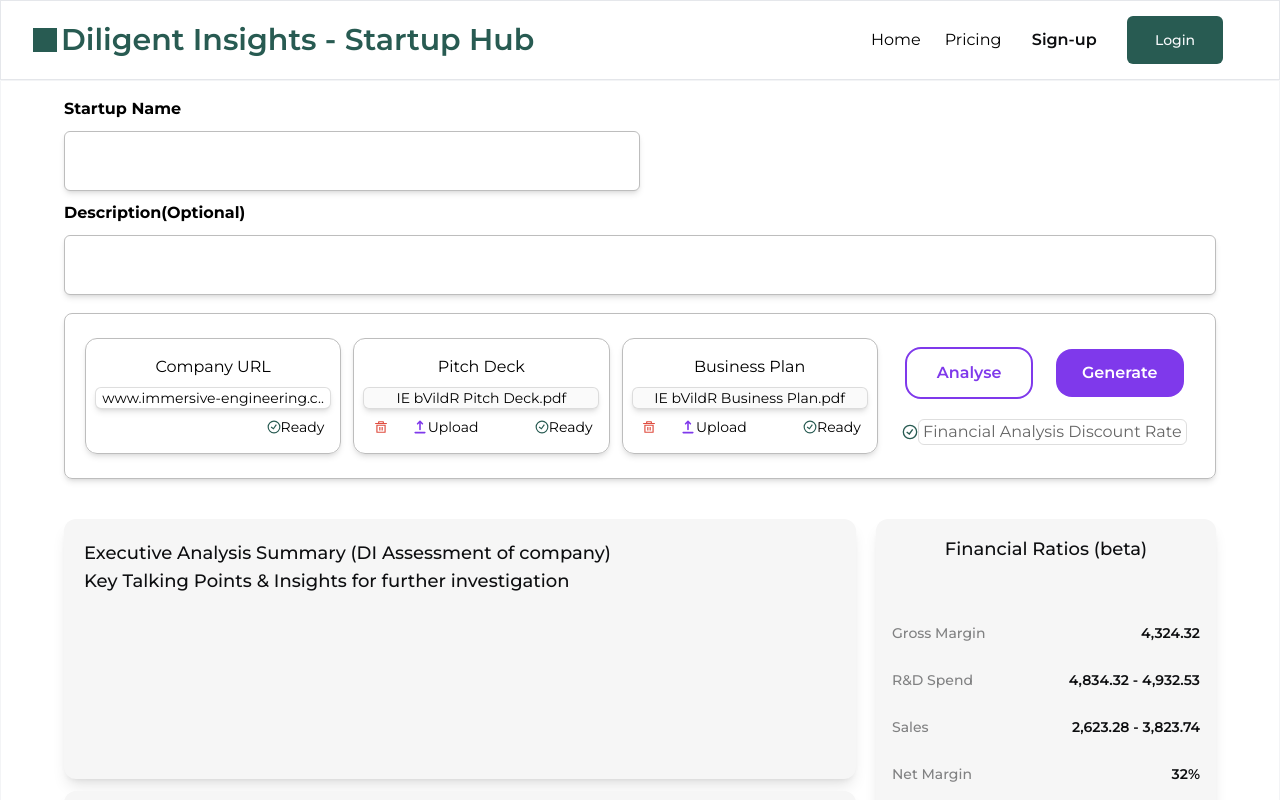
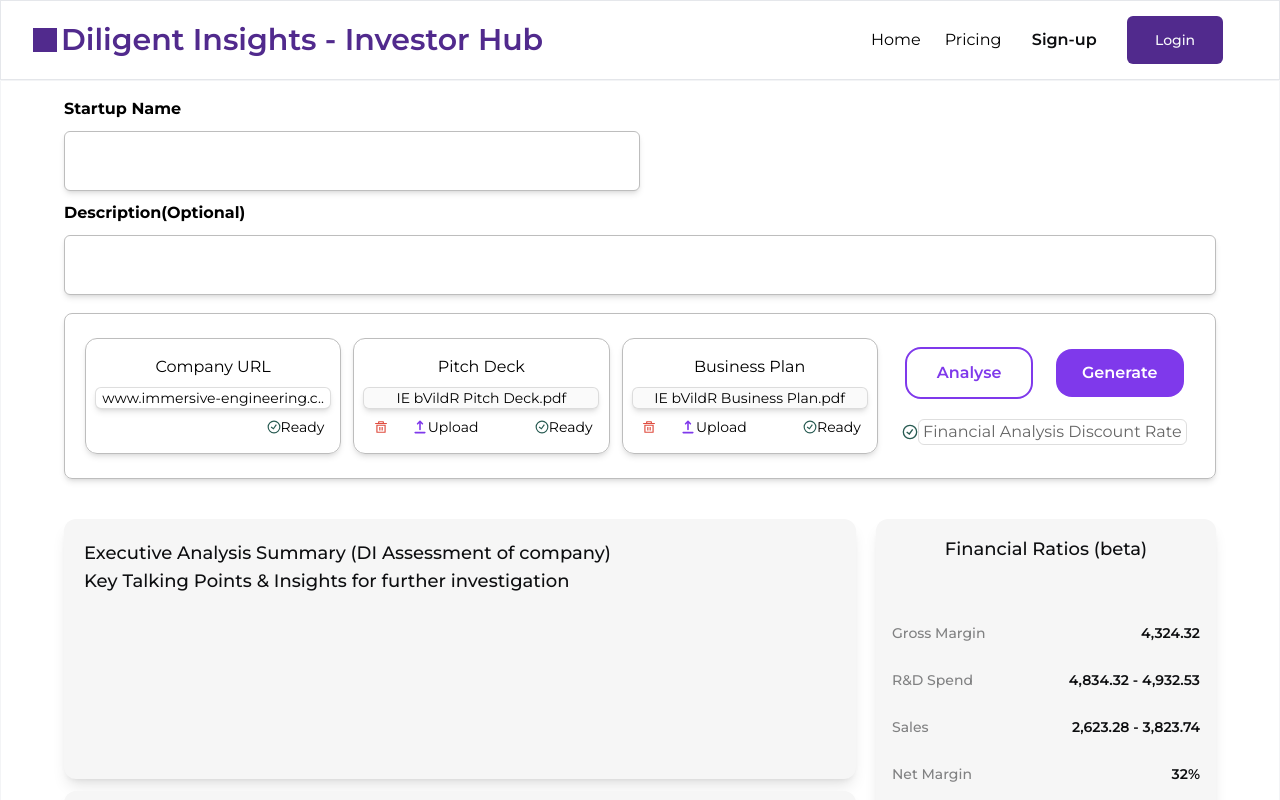
Before and after one commit to Yashgupta9330/task, a Next.js app: page /Investor in a window 1280 px wide. Shown: the top 800 px of the page. Built offline with nearby package versions, Linux system fonts and the light colour scheme.

Commit message:
fixed small changes

```diff
--- a/src/app/Investor/page.tsx
+++ b/src/app/Investor/page.tsx
@@ -16,7 +16,7 @@ const page = () => {
   }
   return (
     <div className='w-full flex flex-col'>
-      <Navbar />
+      <Navbar title='Diligent Insights  -  Investor Hub' color='#512A8D' />
       <div className="w-full min-h-[450px] flex flex-col  gap-8 rounded-tl-none rounded-tr-none rounded-bl-lg rounded-br-lg bg-[#FFFFFF] border border-solid border-gray-100 shadow-md shadow-x-0 shadow-y-4 shadow-blur-4 shadow-spread-0 pt-4 ">
 
 
--- a/src/app/Startup/page.tsx
+++ b/src/app/Startup/page.tsx
@@ -14,12 +14,12 @@ const page = () => {
   }
   return (
     <div className='w-full flex flex-col mx-auto '>
-        <Navbar />
+        <Navbar title='Diligent Insights  -  Startup Hub' color='#285B52' />
       <div className="flex w-full h-[60vh] sm:min-h-[496px] xlarge:min-h-[590px] relative">
         <div className='absolute w-[90%] sm:w-[50%] min-h-60 sm:top-52 lsm:eft-28 flex flex-col gap-14  md:top-16 md:left-8 lg:top-32 lg:left-16'>
-          <div className='w-full min-h-36 text-[42px] sm:max-xl:text-[42px] xl:text-[56px] xlarge:text-[86px] font-semibold leading-16 text-[#0D0E10] text-left'>Smart tools to Launch and Scale your ideas</div>
+          <div className='w-full pl-5 sm:p-0 min-h-36 text-[42px] sm:max-xl:text-[42px] xl:text-[56px] xlarge:text-[86px] font-semibold leading-16 text-[#0D0E10] text-left'>Smart tools to Launch and Scale your ideas</div>
           <div className='flex justify-center items-center w-48 h-14 xlarge:w-[20rem] xlarge:h-[5.5rem] cursor-pointer'>
-            <Button className='w-full h-full bg-[#285B52] font-semibold text-xl xlarge:text-3xl text-[#FFFFFF]'>Get Started</Button>
+            <Button className='w-full h-full ml-5 sm:p-0 bg-[#285B52] font-semibold text-xl xlarge:text-3xl text-[#FFFFFF]'>Get Started</Button>
           </div>
         </div>
       </div>
--- a/src/component/Navbar.tsx
+++ b/src/component/Navbar.tsx
@@ -2,34 +2,44 @@ import Image from 'next/image'
 import React from 'react'
 import logo from './logo.png'
 import { Button } from '@/components/ui/button'
-import Nav from './Sheet'
-const Navbar = () => {
+import {Nav} from './Sheet'
+import Link from 'next/link'
+
+interface NavbarProps {
+  title: string;
+  color: string;
+}
+
+const Navbar: React.FC<NavbarProps> = ({ title, color }) => {
   return (
     <div className='w-full bg-[#FFFFFF] h-20 border border-1 flex justify-center items-center'>
       <div className='flex justify-between  w-[95%]'>
         <div className="flex  justify-center items-center gap-2 lg:gap-1 cursor-pointer">
-         <div className="w-6 h-6 bg-[#285B52]"></div>
-         <div className='font-montserrat   text-xl lg:text-3xl font-semibold leading-6 text-left text-[#285B52]'>
-           Diligent Insights  -  Startup Hub
+          <div className={`w-6 h-6 `} style={{ backgroundColor: color }}></div>
+          <div
+            className={`font-montserrat   text-xl lg:text-3xl font-semibold leading-6 text-left `}
+            style={{ color: color }}
+          >
+            {title}
           </div>
         </div>
 
 
         <div className='hidden md:block'>
-         <div className="flex w-[455px] md:w-[400px] lg:w-[400px] h-12  items-center justify-between  pr-10 pl-10 md:pr-6 lg:pl-6 lg:pr-6 lg:pl-6">
+          <div className="flex w-[455px] md:w-[400px] lg:w-[400px] h-12  items-center justify-between  pr-10 pl-10 md:pr-6 lg:pl-6 lg:pr-6">
             <div className="flex justify-between gap-8 md:gap-6">
-               <div className='cursor-pointer'>Home</div>
+              <Link href='/' className='cursor-pointer'>Home</Link>
             <div className='cursor-pointer'>Pricing</div>
           </div>
           <div className='h-full flex justify-center items-center px-2 py-6 text-[#0D0E10] font-semibold text-4  leading-6 cursor-pointer'>Sign-up</div>
-             <div className='h-full flex justify-center items-center w-24 cursor-pointer'><Button className='w-full h-full bg-[#285B52]'>Login</Button></div>
+          <div className='h-full flex justify-center items-center font-semibold w-24 cursor-pointer'><Button className='w-full h-full' style={{ backgroundColor: color }}>Login</Button></div>
         </div>
       </div>
       <div className='md:hidden'>
-          <Nav/>
+        <Nav color={ title==='Diligent Insights  -  Startup Hub'? '#285B52':'#512A8D'} />
       </div>
     </div>
-    </div>
+    </div >
   )
 }
 
--- a/src/component/Sheet.tsx
+++ b/src/component/Sheet.tsx
@@ -10,7 +10,14 @@ import {
   import { FaHome } from "react-icons/fa";
   import { Button } from "@/components/ui/button";
   import { ImPriceTag } from "react-icons/im";
-  export default function Nav(){
+import Link from "next/link";
+
+  interface NavProps {
+    color: string;
+  }
+
+
+  export const Nav: React.FC<NavProps> =({color})=>{
     return(
         <Sheet>
        <SheetTrigger><GiHamburgerMenu className="w-6 h-auto" /></SheetTrigger>
@@ -19,10 +26,10 @@ import {
        <SheetTitle className="font-montserrat text-xl font-semibold leading-6 text-left text-[#285B52]">Diligent Insights</SheetTitle>
        </SheetHeader>
        <div className="flex flex-col flex-start gap-8  w-24  w-full mt-8">
-        <div className="flex gap-2 items-center jusitfy-center"><FaHome /><span>Home</span></div>
+        <Link href='/' className="flex gap-2 items-center jusitfy-center"><FaHome />Home</Link>
         <div className="flex gap-2 items-center jusitfy-center"><ImPriceTag/><span>Pricing</span></div>
         <div className='h-full flex justify-center items-center w-24 text-[#0D0E10] font-semibold text-4  leading-6 cursor-pointer'>Sign-up</div>
-        <div className='h-full flex justify-center items-center w-24 cursor-pointer'><Button className='w-full h-full bg-[#285B52]'>Login</Button></div>
+        <div className='h-full flex justify-center items-center w-24 cursor-pointer'><Button className='w-full h-full ' style={{backgroundColor: color}} >Login</Button></div>
         </div>
       </SheetContent>
       </Sheet>
--- a/src/component/investorcard.tsx
+++ b/src/component/investorcard.tsx
@@ -49,7 +49,7 @@ const Investorcard: React.FC<InvestorCardProps> = ({ head, def, fl }) => {
                     <RiDeleteBin5Line className='cursor-pointer text-[#DF4C3F]' onClick={() => setFileName(def)} />
                         <div className="flex justify-center items-center">
                             <HiUpload className='text-[#7F39EB] cursor-pointer w-4 h-4' onClick={handleFileUpload} />
-                            <span className=" cursor-pointer max-w-[30px] min-h-[18px] hidden md:max-2xl:block" onClick={handleFileUpload}>Upload</span>
+                            <span className=" cursor-pointer max-w-[30px] min-h-[18px] hidden md:block" onClick={handleFileUpload}>Upload</span>
                         </div></div>
                     ) : <div></div>
                 }
```
Lines whose indentation alone changed are shown as unchanged.
